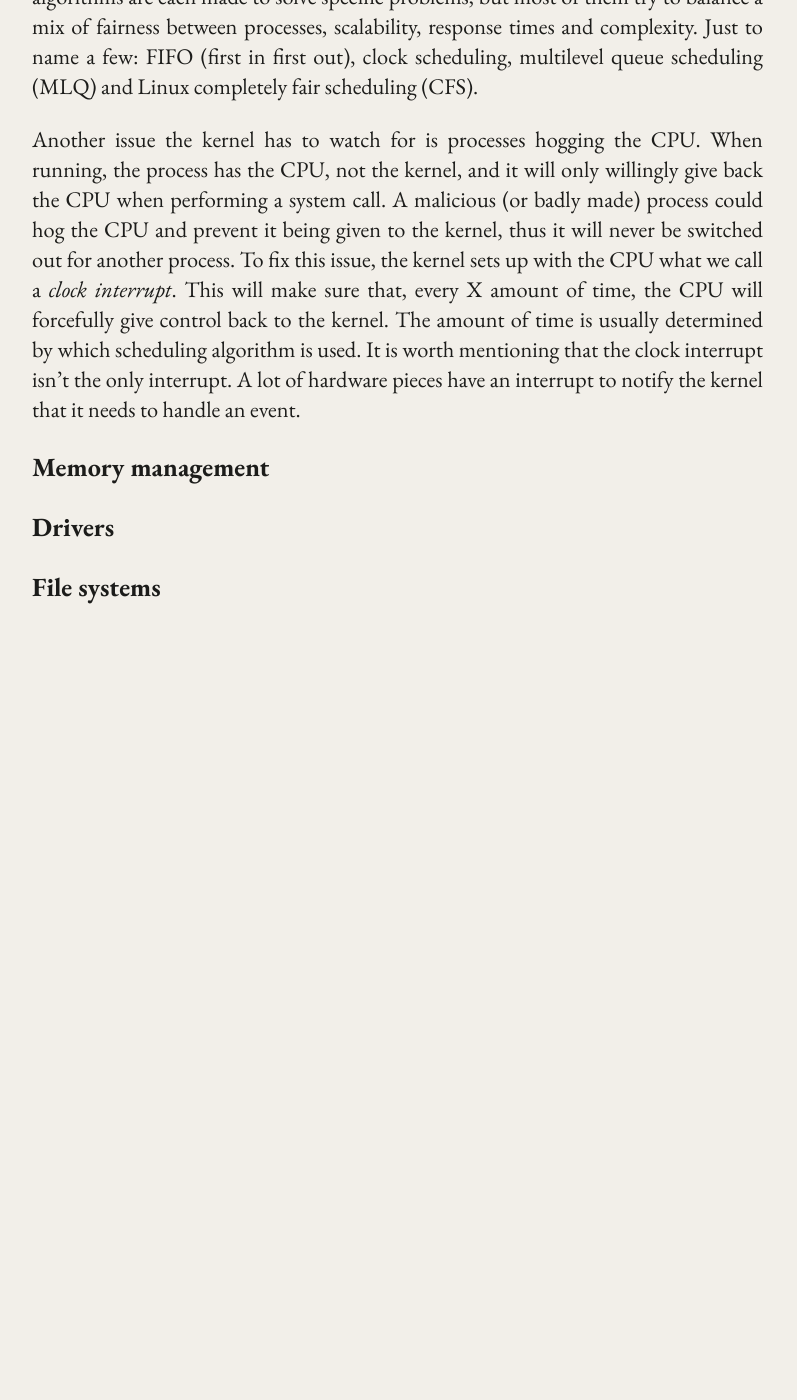
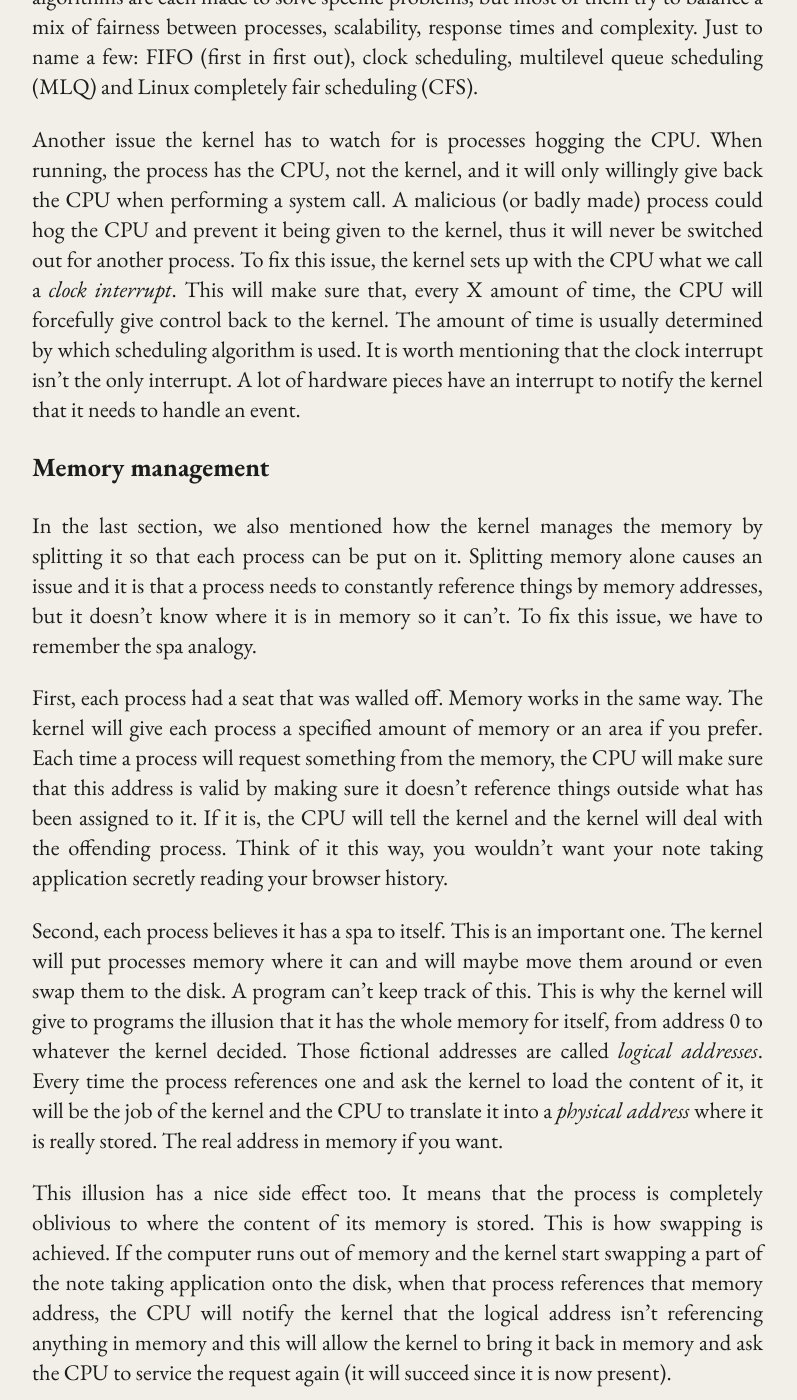
Before and after one commit to eFournierRobert/eFournierRobert.github.io, a Jekyll site: the page built from _posts/btob/2026-03-11-os.md, in a window 1280 px wide and 1400 px high, scrolled down 7701 px. Shown: the whole window, without its empty margins (178-975 px from the left). Built offline with Jekyll 4.4.1, drawn with Linux system fonts in a browser that asks for light colours; before the commit the page ends 8331 px from its top, so only the background shows below that; some of the changed text lies outside the part shown.

Commit message:
Memory management subsection

```diff
--- a/_posts/btob/2026-03-11-os.md
+++ b/_posts/btob/2026-03-11-os.md
@@ -273,6 +273,35 @@ notify the kernel that it needs to handle an event.
 
 ### Memory management
 
+In the last section, we also mentioned how the kernel manages the memory by splitting it so that each process can be put on it.
+Splitting memory alone causes an issue and it is that a process needs to constantly reference things by memory addresses, but it doesn't
+know where it is in memory so it can't. To fix this issue, we have to remember the spa analogy.
+
+First, each process had a seat that was walled off. Memory works in the same way. The kernel will give each process a specified
+amount of memory or an area if you prefer. Each time a process will request something from the memory, the CPU will
+make sure that this address is valid by making sure it doesn't reference things outside what has been assigned to it. If it
+is, the CPU will tell the kernel and the kernel will deal with the offending process. Think of it this way, you wouldn't want your
+note taking application secretly reading your browser history.
+
+Second, each process believes it has a spa to itself. This is an important one. The kernel will put processes memory where it can
+and will maybe move them around or even swap them to the disk. A program can't keep track of this. This is why the kernel will give
+to programs the illusion that it has the whole memory for itself, from address 0 to whatever the kernel decided. Those fictional
+addresses are called *logical addresses*. Every time the process references one and ask the kernel to load the content of it,
+it will be the job of the kernel and the CPU to translate it into a *physical address* where it is really stored. The real
+address in memory if you want.
+
+This illusion has a nice side effect too. It means that the process is completely oblivious to where the content of its memory is
+stored. This is how swapping is achieved. If the computer runs out of memory and the kernel start swapping a part of the note
+taking application onto the disk, when that process references that memory address, the CPU will notify the kernel that the
+logical address isn't referencing anything in memory and this will allow the kernel to bring it back in memory and ask the
+CPU to service the request again (it will succeed since it is now present).
+
+All of this is made possible with the help of the CPU since it contains another component called the
+*memory management unit* (MMU). Depending on the CPU architecture, the MMU will want to have some references to different data
+structures and to be set up at boot time so that, at every memory request, it can go through those and find the physical address or if a process
+even has the right to this part of memory. It will be the one responsible to notify the kernel if something is wrong or if
+something is missing by doing a *fault*.
+
 ### Drivers
 
 ### File systems
```
